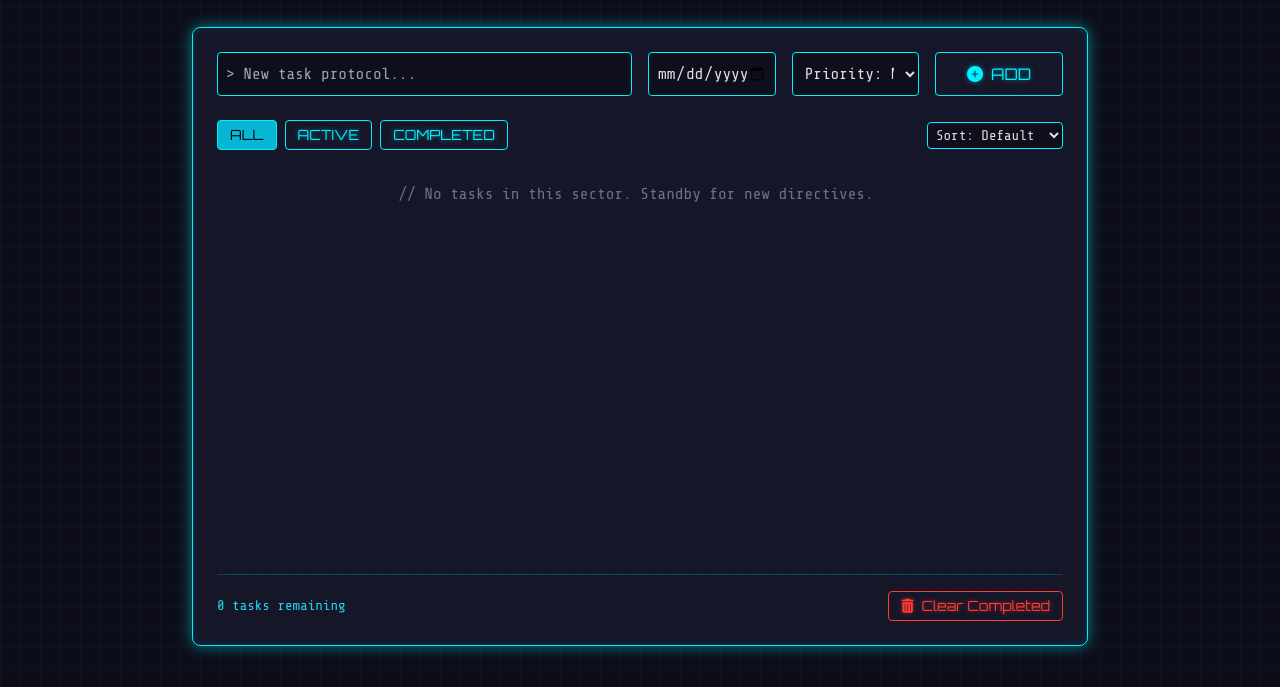
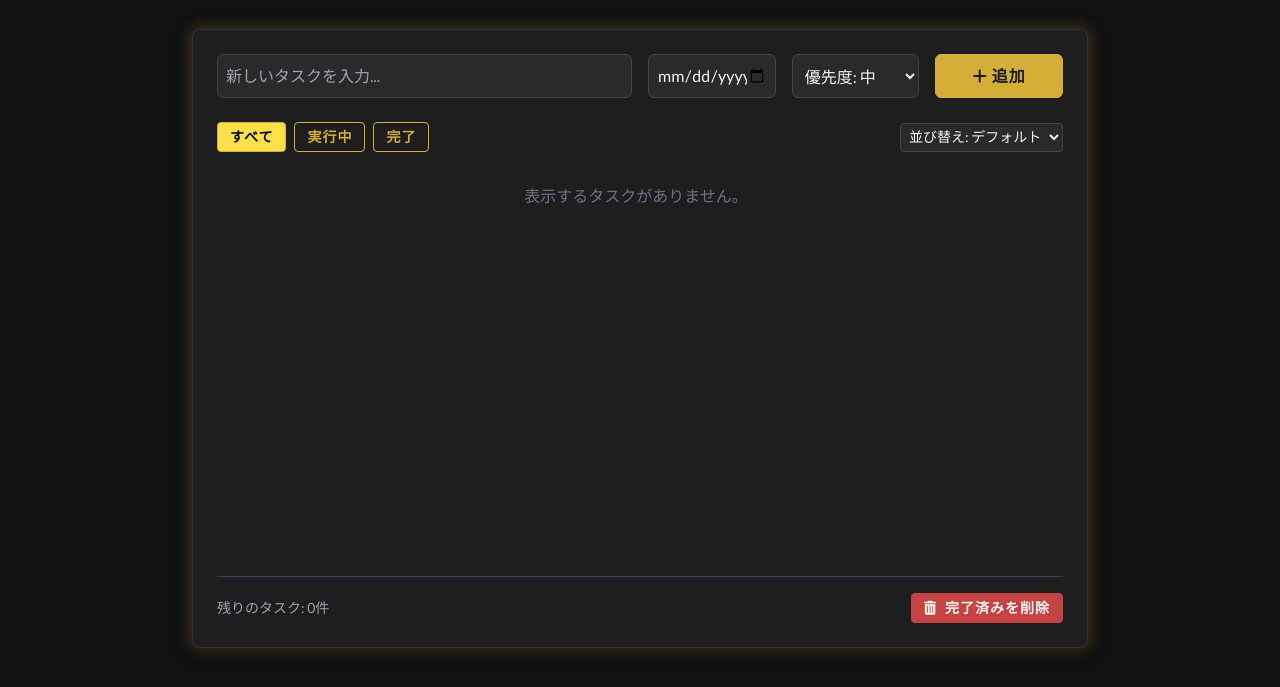
Before and after one commit to Waga-F/TODO-LIST, a plain HTML site: page index.html in a window 1280 px wide. Shown: the part 113-800 px from the top of the page. Drawn offline with nearby package versions, Linux system fonts and the light colour scheme.

Commit message:
Update index.html

```diff
--- a/index.html
+++ b/index.html
@@ -3,7 +3,7 @@
 <head>
     <meta charset="UTF-8">
     <meta name="viewport" content="width=device-width, initial-scale=1.0">
-    <title>CYBER_TASK_MANAGER_v1.0</title>
+    <title>LUXURY_TASK_MANAGER_v1.0</title>
 
     <!-- Tailwind CSS for rapid UI development -->
     <script src="https://cdn.tailwindcss.com"></script>
@@ -11,108 +11,112 @@
     <!-- Font Awesome for icons -->
     <link rel="stylesheet" href="https://cdnjs.cloudflare.com/ajax/libs/font-awesome/6.4.0/css/all.min.css">
 
-    <!-- Google Fonts for a futuristic feel -->
+    <!-- Google Fonts for a luxury feel -->
     <link rel="preconnect" href="https://fonts.googleapis.com">
     <link rel="preconnect" href="https://fonts.gstatic.com" crossorigin>
-    <link href="https://fonts.googleapis.com/css2?family=Orbitron:wght@400;700&family=Share+Tech+Mono&display=swap" rel="stylesheet">
+    <link href="https://fonts.googleapis.com/css2?family=Playfair+Display:wght@700&family=Lato:wght@400;700&display=swap" rel="stylesheet">
 
     <style>
-        /* * --- カスタムスタイル ---
-         * 最高のエンジニアとして、UI/UXを最大化するための微調整を施します。
-         * サイバーパンクの雰囲気を高めるためのカスタムプロパティとエフェクトを定義します。
+        /* * --- カスタムスタイル (ラグジュアリーテーマ) ---
+         * 黒と金を基調とし、高級感を演出するスタイルを定義します。
         */
         :root {
-            --bg-color: #0d0d1a;
-            --primary-color: #1a1a2e;
-            --accent-color: #00f2ff;
-            --glow-color: rgba(0, 242, 255, 0.5);
-            --text-color: #e0e0e0;
-            --danger-color: #ff3b30;
-            --danger-glow: rgba(255, 59, 48, 0.5);
+            --bg-color: #121212;
+            --primary-color: #1e1e1e;
+            --accent-color: #d4af37; /* Gold */
+            --glow-color: rgba(212, 175, 55, 0.4);
+            --text-color: #f5f5f5;
+            --subtle-text-color: #a0a0a0;
+            --danger-color: #c74343;
+            --danger-glow: rgba(199, 67, 67, 0.4);
         }
 
         body {
-            font-family: 'Share Tech Mono', monospace;
+            font-family: 'Lato', sans-serif;
             background-color: var(--bg-color);
             color: var(--text-color);
-            background-image:
-                linear-gradient(rgba(0, 242, 255, 0.03) 1px, transparent 1px),
-                linear-gradient(90deg, rgba(0, 242, 255, 0.03) 1px, transparent 1px);
-            background-size: 20px 20px;
         }
 
-        .cyber-title {
-            font-family: 'Orbitron', sans-serif;
-            text-shadow: 0 0 5px var(--glow-color), 0 0 10px var(--glow-color);
-            animation: glitch 3s linear infinite;
+        .luxury-title {
+            font-family: 'Playfair Display', serif;
+            color: var(--accent-color);
+            text-shadow: 0 0 10px var(--glow-color);
         }
 
-        .cyber-card {
+        .luxury-card {
             background-color: var(--primary-color);
-            border: 1px solid var(--accent-color);
-            box-shadow: 0 0 15px var(--glow-color), inset 0 0 10px rgba(0, 242, 255, 0.1);
-            backdrop-filter: blur(5px);
-            background-color: rgba(26, 26, 46, 0.8);
+            border: 1px solid #333;
+            border-radius: 8px;
+            box-shadow: 0 4px 20px rgba(0, 0, 0, 0.4), 0 0 15px var(--glow-color);
         }
 
-        .cyber-input, .cyber-select {
-            background-color: rgba(13, 13, 26, 0.8);
-            border: 1px solid var(--accent-color);
+        .luxury-input, .luxury-select {
+            background-color: #2a2a2a;
+            border: 1px solid #444;
             color: var(--text-color);
+            border-radius: 6px;
             transition: all 0.3s ease;
         }
-        .cyber-input:focus, .cyber-select:focus {
+        .luxury-input:focus, .luxury-select:focus {
             outline: none;
+            border-color: var(--accent-color);
             box-shadow: 0 0 10px var(--glow-color);
-            border-color: var(--accent-color);
         }
 
-        .cyber-btn {
-            font-family: 'Orbitron', sans-serif;
-            background-color: transparent;
+        .luxury-btn {
+            font-family: 'Lato', sans-serif;
+            font-weight: 700;
+            background-color: var(--accent-color);
             border: 1px solid var(--accent-color);
-            color: var(--accent-color);
-            text-shadow: 0 0 5px var(--glow-color);
+            color: var(--primary-color);
+            border-radius: 6px;
+            text-transform: uppercase;
+            letter-spacing: 1px;
             transition: all 0.3s ease;
         }
-        .cyber-btn:hover {
+        .luxury-btn:hover {
+            background-color: #e7c356;
+            box-shadow: 0 0 15px var(--glow-color);
+            transform: translateY(-2px);
+        }
+
+        .luxury-btn-secondary {
+            background-color: transparent;
+            color: var(--accent-color);
+        }
+        .luxury-btn-secondary:hover {
             background-color: var(--accent-color);
             color: var(--primary-color);
-            box-shadow: 0 0 20px var(--glow-color);
         }
 
-        .cyber-btn-danger {
+        .luxury-btn-danger {
+            background-color: var(--danger-color);
             border-color: var(--danger-color);
-            color: var(--danger-color);
-            text-shadow: 0 0 5px var(--danger-glow);
+            color: var(--text-color);
         }
-        .cyber-btn-danger:hover {
-            background-color: var(--danger-color);
-            color: var(--primary-color);
-            box-shadow: 0 0 20px var(--danger-glow);
+        .luxury-btn-danger:hover {
+            background-color: #e05a5a;
+            box-shadow: 0 0 15px var(--danger-glow);
         }
 
+        .task-item {
+            background-color: #2a2a2a;
+            border: 1px solid #383838;
+        }
         .task-item.completed .task-text {
             text-decoration: line-through;
-            color: #888;
+            color: var(--subtle-text-color);
         }
 
-        .priority-high { border-left: 4px solid #ff3b30; }
-        .priority-medium { border-left: 4px solid #ff9500; }
-        .priority-low { border-left: 4px solid #34c759; }
+        .priority-high { border-left: 4px solid #c74343; }
+        .priority-medium { border-left: 4px solid #d4af37; }
+        .priority-low { border-left: 4px solid #5a8a6f; }
 
         /* スクロールバーのスタイル */
-        ::-webkit-scrollbar { width: 8px; }
+        ::-webkit-scrollbar { width: 10px; }
         ::-webkit-scrollbar-track { background: var(--primary-color); }
-        ::-webkit-scrollbar-thumb { background: var(--accent-color); border-radius: 4px; }
-        ::-webkit-scrollbar-thumb:hover { background: #00b8c2; }
-
-        /* グリッチアニメーション */
-        @keyframes glitch {
-            2%, 64% { transform: translate(2px, 0) skew(0deg); }
-            4%, 60% { transform: translate(-2px, 0) skew(0deg); }
-            62% { transform: translate(0, 0) skew(5deg); }
-        }
+        ::-webkit-scrollbar-thumb { background: #444; border-radius: 5px; }
+        ::-webkit-scrollbar-thumb:hover { background: var(--accent-color); }
     </style>
 </head>
 <body class="p-4 md:p-8">
@@ -120,40 +124,40 @@
     <div class="max-w-4xl mx-auto">
         <!-- ヘッダー: アプリタイトル -->
         <header class="text-center mb-8">
-            <h1 class="text-4xl md:text-5xl font-bold cyber-title text-cyan-300">
-                <i class="fas fa-tasks mr-3"></i>CYBER_TASK_MANAGER
+            <h1 class="text-4xl md:text-5xl font-bold luxury-title">
+                <i class="fas fa-tasks mr-3"></i>Task Manager
             </h1>
-            <p class="text-cyan-400 text-sm mt-2">// Your life, optimized.</p>
+            <p class="text-gray-400 text-sm mt-2">// The peak of productivity.</p>
         </header>
 
         <!-- メインコンテンツ -->
-        <main class="cyber-card rounded-lg p-4 md:p-6">
+        <main class="luxury-card p-4 md:p-6">
             <!-- タスク追加フォーム -->
             <form id="add-task-form" class="grid grid-cols-1 md:grid-cols-6 gap-4 mb-6">
-                <input type="text" id="task-input" class="cyber-input rounded col-span-1 md:col-span-3 p-2" placeholder="> New task protocol..." required>
-                <input type="date" id="due-date-input" class="cyber-input rounded col-span-1 md:col-span-1 p-2" title="Due Date">
-                <select id="priority-input" class="cyber-select rounded col-span-1 md:col-span-1 p-2">
-                    <option value="medium">Priority: Medium</option>
-                    <option value="high">Priority: High</option>
-                    <option value="low">Priority: Low</option>
+                <input type="text" id="task-input" class="luxury-input col-span-1 md:col-span-3 p-2" placeholder="新しいタスクを入力..." required>
+                <input type="date" id="due-date-input" class="luxury-input col-span-1 md:col-span-1 p-2" title="Due Date">
+                <select id="priority-input" class="luxury-select col-span-1 md:col-span-1 p-2">
+                    <option value="medium">優先度: 中</option>
+                    <option value="high">優先度: 高</option>
+                    <option value="low">優先度: 低</option>
                 </select>
-                <button type="submit" class="cyber-btn rounded p-2 col-span-1 md:col-span-1">
-                    <i class="fas fa-plus-circle mr-2"></i>ADD
+                <button type="submit" class="luxury-btn p-2 col-span-1 md:col-span-1">
+                    <i class="fas fa-plus mr-1"></i>追加
                 </button>
             </form>
 
             <!-- フィルターとソート -->
             <div class="flex flex-wrap gap-4 items-center justify-between mb-4">
                 <div id="filter-buttons" class="flex gap-2">
-                    <button data-filter="all" class="cyber-btn rounded px-3 py-1 text-sm active">ALL</button>
-                    <button data-filter="active" class="cyber-btn rounded px-3 py-1 text-sm">ACTIVE</button>
-                    <button data-filter="completed" class="cyber-btn rounded px-3 py-1 text-sm">COMPLETED</button>
+                    <button data-filter="all" class="luxury-btn luxury-btn-secondary rounded px-3 py-1 text-sm active">すべて</button>
+                    <button data-filter="active" class="luxury-btn luxury-btn-secondary rounded px-3 py-1 text-sm">実行中</button>
+                    <button data-filter="completed" class="luxury-btn luxury-btn-secondary rounded px-3 py-1 text-sm">完了</button>
                 </div>
-                <div class="flex gap-2">
-                    <select id="sort-select" class="cyber-select rounded text-sm p-1">
-                        <option value="default">Sort: Default</option>
-                        <option value="priority">Sort: Priority</option>
-                        <option value="dueDate">Sort: Due Date</option>
+                <div>
+                    <select id="sort-select" class="luxury-select rounded text-sm p-1">
+                        <option value="default">並び替え: デフォルト</option>
+                        <option value="priority">並び替え: 優先度</option>
+                        <option value="dueDate">並び替え: 期日</option>
                     </select>
                 </div>
             </div>
@@ -166,31 +170,31 @@
             </div>
 
             <!-- フッター: タスク数と一括削除 -->
-            <footer class="mt-6 pt-4 border-t border-cyan-700/50 flex justify-between items-center">
-                <p id="task-count" class="text-sm text-cyan-400">0 tasks remaining</p>
-                <button id="clear-completed-btn" class="cyber-btn cyber-btn-danger rounded px-3 py-1 text-sm">
-                    <i class="fas fa-trash-alt mr-1"></i> Clear Completed
+            <footer class="mt-6 pt-4 border-t border-gray-700 flex justify-between items-center">
+                <p id="task-count" class="text-sm text-gray-400">0 tasks remaining</p>
+                <button id="clear-completed-btn" class="luxury-btn luxury-btn-danger rounded px-3 py-1 text-sm">
+                    <i class="fas fa-trash-alt mr-1"></i> 完了済みを削除
                 </button>
             </footer>
         </main>
     </div>
 
     <!-- 編集用モーダル -->
-    <div id="edit-modal" class="fixed inset-0 bg-black bg-opacity-70 backdrop-blur-sm flex items-center justify-center hidden">
-        <div class="cyber-card rounded-lg p-6 w-11/12 max-w-md">
-            <h2 class="text-2xl font-bold cyber-title text-cyan-300 mb-4">Edit Task Protocol</h2>
+    <div id="edit-modal" class="fixed inset-0 bg-black bg-opacity-80 flex items-center justify-center hidden">
+        <div class="luxury-card p-6 w-11/12 max-w-md">
+            <h2 class="text-2xl font-bold luxury-title mb-4">タスクを編集</h2>
             <form id="edit-task-form">
                 <input type="hidden" id="edit-task-id">
-                <input type="text" id="edit-task-text" class="cyber-input rounded w-full p-2 mb-4" required>
-                <input type="date" id="edit-due-date" class="cyber-input rounded w-full p-2 mb-4">
-                <select id="edit-priority" class="cyber-select rounded w-full p-2 mb-6">
-                    <option value="high">Priority: High</option>
-                    <option value="medium">Priority: Medium</option>
-                    <option value="low">Priority: Low</option>
+                <input type="text" id="edit-task-text" class="luxury-input w-full p-2 mb-4" required>
+                <input type="date" id="edit-due-date" class="luxury-input w-full p-2 mb-4">
+                <select id="edit-priority" class="luxury-select w-full p-2 mb-6">
+                    <option value="high">優先度: 高</option>
+                    <option value="medium">優先度: 中</option>
+                    <option value="low">優先度: 低</option>
                 </select>
                 <div class="flex justify-end gap-4">
-                    <button type="button" id="cancel-edit-btn" class="cyber-btn cyber-btn-danger rounded px-4 py-2">CANCEL</button>
-                    <button type="submit" class="cyber-btn rounded px-4 py-2">UPDATE</button>
+                    <button type="button" id="cancel-edit-btn" class="luxury-btn luxury-btn-secondary rounded px-4 py-2">キャンセル</button>
+                    <button type="submit" class="luxury-btn rounded px-4 py-2">更新</button>
                 </div>
             </form>
         </div>
@@ -200,7 +204,6 @@
     <script>
     document.addEventListener('DOMContentLoaded', () => {
         // --- DOM要素の取得 ---
-        // 効率的な開発のため、頻繁にアクセスする要素は変数にキャッシュします。
         const taskInput = document.getElementById('task-input');
         const dueDateInput = document.getElementById('due-date-input');
         const priorityInput = document.getElementById('priority-input');
@@ -221,69 +224,56 @@
         const cancelEditBtn = document.getElementById('cancel-edit-btn');
 
         // --- 状態管理 ---
-        // アプリケーションの状態を一元管理することで、予測可能で堅牢なシステムを構築します。
         let tasks = JSON.parse(localStorage.getItem('tasks')) || [];
         let currentFilter = 'all';
         let currentSort = 'default';
 
         // --- ビジネスロジック関数 ---
 
-        /**
-         * タスクデータをlocalStorageに保存します。
-         * データの永続化は業務効率化の基本です。
-         */
         const saveTasks = () => {
             localStorage.setItem('tasks', JSON.stringify(tasks));
         };
 
-        /**
-         * タスクリストをレンダリング（描画）します。
-         * フィルタリングとソートを適用してから描画することで、常に正しいビューを提供します。
-         */
         const renderTasks = () => {
-            // 1. フィルタリング
             let filteredTasks = tasks.filter(task => {
                 if (currentFilter === 'completed') return task.completed;
                 if (currentFilter === 'active') return !task.completed;
-                return true; // 'all'
+                return true;
             });
 
-            // 2. ソート
             const priorityValues = { high: 3, medium: 2, low: 1 };
             let sortedTasks = [...filteredTasks].sort((a, b) => {
                 switch (currentSort) {
                     case 'priority':
                         return priorityValues[b.priority] - priorityValues[a.priority];
                     case 'dueDate':
-                        // 日付がないタスクは最後尾に
                         if (!a.dueDate) return 1;
                         if (!b.dueDate) return -1;
                         return new Date(a.dueDate) - new Date(b.dueDate);
                     default:
-                        return 0; // デフォルトの順序（追加順）
+                        return 0;
                 }
             });
 
-            // 3. HTML生成
             taskList.innerHTML = '';
             if (sortedTasks.length === 0) {
-                taskList.innerHTML = `<li class="text-center text-gray-500 p-4">// No tasks in this sector. Standby for new directives.</li>`;
+                taskList.innerHTML = `<li class="text-center text-gray-500 p-4">表示するタスクがありません。</li>`;
             } else {
                 sortedTasks.forEach(task => {
                     const taskElement = document.createElement('li');
                     taskElement.dataset.id = task.id;
-                    taskElement.className = `task-item flex items-center p-3 rounded-md transition-all duration-300 cyber-card ${task.completed ? 'completed' : ''} priority-${task.priority}`;
+                    taskElement.className = `task-item flex items-center p-3 rounded-md transition-all duration-300 ${task.completed ? 'completed' : ''} priority-${task.priority}`;
 
-                    const dueDateText = task.dueDate ? `<span class="text-xs text-cyan-400 ml-2"><i class="far fa-calendar-alt mr-1"></i>${task.dueDate}</span>` : '';
+                    const dueDateText = task.dueDate ? `<span class="text-xs text-gray-400 ml-2"><i class="far fa-calendar-alt mr-1"></i>${task.dueDate}</span>` : '';
 
                     taskElement.innerHTML = `
                         <div class="flex-grow flex items-center cursor-pointer" onclick="toggleTask('${task.id}')">
-                            <i class="far ${task.completed ? 'fa-check-square' : 'fa-square'} text-cyan-300 text-xl mr-4"></i>
+                            <i class="far ${task.completed ? 'fa-check-square' : 'fa-square'} text-yellow-300 text-xl mr-4"></i>
                             <span class="task-text">${task.text}</span>
                             ${dueDateText}
                         </div>
                         <div class="flex items-center">
-                            <button onclick="openEditModal('${task.id}')" class="text-gray-400 hover:text-cyan-300 transition-colors px-2"><i class="fas fa-edit"></i></button>
+                            <button onclick="openEditModal('${task.id}')" class="text-gray-400 hover:text-yellow-300 transition-colors px-2"><i class="fas fa-edit"></i></button>
                             <button onclick="deleteTask('${task.id}')" class="text-gray-400 hover:text-red-500 transition-colors px-2"><i class="fas fa-trash-alt"></i></button>
                         </div>
                     `;
@@ -294,48 +284,29 @@
             updateTaskCount();
         };
 
-        /**
-         * 残タスク数を更新します。
-         * ユーザーに進捗を明確に伝えることは、モチベーション維持に繋がります。
-         */
         const updateTaskCount = () => {
             const remainingTasks = tasks.filter(task => !task.completed).length;
-            taskCount.textContent = `${remainingTasks} tasks remaining`;
+            taskCount.textContent = `残りのタスク: ${remainingTasks}件`;
         };
 
-        /**
-         * タスクを追加します。
-         * @param {string} text - タスクの内容
-         * @param {string} dueDate - 期日
-         * @param {string} priority - 優先度
-         */
         const addTask = (text, dueDate, priority) => {
             if (text.trim() === '') return;
-
             const newTask = {
-                id: 'task-' + new Date().getTime(), // ユニークIDを生成
+                id: 'task-' + new Date().getTime(),
                 text,
                 completed: false,
                 dueDate,
                 priority
             };
-            tasks.unshift(newTask); // 新しいタスクを先頭に追加
+            tasks.unshift(newTask);
             saveAndRender();
         };
 
-        /**
-         * タスクを削除します。
-         * @param {string} id - 削除するタスクのID
-         */
         window.deleteTask = (id) => {
             tasks = tasks.filter(task => task.id !== id);
             saveAndRender();
         };
 
-        /**
-         * タスクの完了/未完了を切り替えます。
-         * @param {string} id - 切り替えるタスクのID
-         */
         window.toggleTask = (id) => {
             tasks = tasks.map(task =>
                 task.id === id ? { ...task, completed: !task.completed } : task
@@ -343,10 +314,6 @@
             saveAndRender();
         };
 
-        /**
-         * 編集モーダルを開きます。
-         * @param {string} id - 編集するタスクのID
-         */
         window.openEditModal = (id) => {
             const task = tasks.find(t => t.id === id);
             if (task) {
@@ -358,20 +325,10 @@
             }
         };
 
-        /**
-         * 編集モーダルを閉じます。
-         */
         const closeEditModal = () => {
             editModal.classList.add('hidden');
         };
 
-        /**
-         * タスクを更新します。
-         * @param {string} id - 更新するタスクのID
-         * @param {string} newText - 新しいタスクの内容
-         * @param {string} newDueDate - 新しい期日
-         * @param {string} newPriority - 新しい優先度
-         */
         const updateTask = (id, newText, newDueDate, newPriority) => {
             tasks = tasks.map(task =>
                 task.id === id ? { ...task, text: newText, dueDate: newDueDate, priority: newPriority } : task
@@ -380,18 +337,11 @@
             closeEditModal();
         };
 
-        /**
-         * 完了済みのタスクをすべて削除します。
-         */
         const clearCompletedTasks = () => {
             tasks = tasks.filter(task => !task.completed);
             saveAndRender();
         };
 
-        /**
-         * 保存と再描画をまとめて実行するヘルパー関数。
-         * コードのDRY (Don't Repeat Yourself) 原則を遵守します。
-         */
         const saveAndRender = () => {
             saveTasks();
             renderTasks();
@@ -399,7 +349,6 @@
 
         // --- イベントリスナーの設定 ---
 
-        // タスク追加フォームの送信イベント
         addTaskForm.addEventListener('submit', e => {
             e.preventDefault();
             addTask(taskInput.value, dueDateInput.value, priorityInput.value);
@@ -409,42 +358,34 @@
             taskInput.focus();
         });
 
-        // フィルターボタンのクリックイベント
         filterButtons.addEventListener('click', e => {
             if (e.target.tagName === 'BUTTON') {
                 currentFilter = e.target.dataset.filter;
-                // アクティブなボタンのスタイルを更新
                 document.querySelectorAll('#filter-buttons button').forEach(btn => {
-                    btn.classList.remove('active', 'bg-cyan-500', 'text-black');
+                    btn.classList.remove('active', 'bg-yellow-300', 'text-black');
                 });
-                e.target.classList.add('active', 'bg-cyan-500', 'text-black');
+                e.target.classList.add('active', 'bg-yellow-300', 'text-black');
                 renderTasks();
             }
         });
 
-        // ソートセレクトの変更イベント
         sortSelect.addEventListener('change', e => {
             currentSort = e.target.value;
             renderTasks();
         });
 
-        // 完了済みタスクの一括削除ボタン
         clearCompletedBtn.addEventListener('click', clearCompletedTasks);
 
-        // 編集フォームの送信イベント
         editTaskForm.addEventListener('submit', e => {
             e.preventDefault();
             updateTask(editTaskId.value, editTaskText.value, editDueDate.value, editPriority.value);
         });
 
-        // 編集モーダルのキャンセルボタン
         cancelEditBtn.addEventListener('click', closeEditModal);
 
         // --- 初期化処理 ---
-        // アプリケーション起動時に、保存されたデータを読み込み、画面を初期状態に設定します。
         renderTasks();
-        // 初期アクティブフィルターボタンのスタイル設定
-        document.querySelector('#filter-buttons button[data-filter="all"]').classList.add('active', 'bg-cyan-500', 'text-black');
+        document.querySelector('#filter-buttons button[data-filter="all"]').classList.add('active', 'bg-yellow-300', 'text-black');
     });
     </script>
 </body>
```
